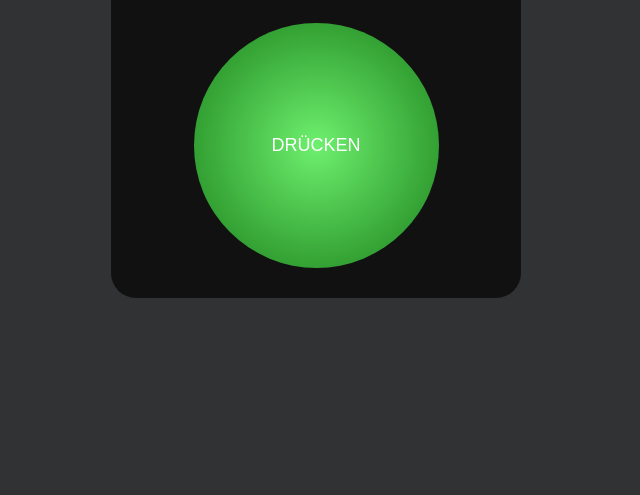
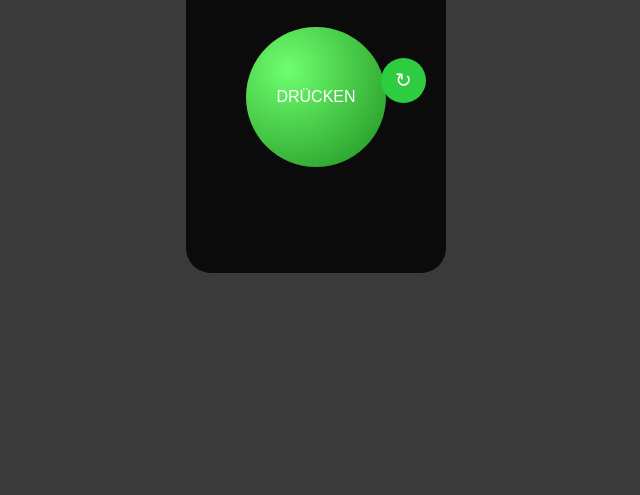
Before and after one commit to alirizasorkun/zaehler-app, a plain HTML site: page index.html in a window 1280 px wide. Shown: the part 305-800 px from the top of the page, without its empty margins (324-964 px from the left). Drawn offline with Linux system fonts and the light colour scheme.

Commit message:
Update index.html

```diff
--- a/index.html
+++ b/index.html
@@ -8,52 +8,61 @@
 <style>
 body {
   margin: 0;
-  background: #303234;
+  background: #3a3a3a;
   display: flex;
   justify-content: center;
   align-items: center;
   height: 100vh;
-  font-family: sans-serif;
+  font-family: Arial, sans-serif;
 }
 
+/* Schwarzer Kasten */
 .box {
-  width: 90%;
-  max-width: 350px;
-  background: #111;
-  padding: 30px;
+  width: 260px;
+  height: 330px;
+  background: #0b0b0b;
   border-radius: 25px;
-  text-align: center;
+  display: flex;
+  flex-direction: column;
+  align-items: center;
+  justify-content: flex-start;
+  padding-top: 25px;
   position: relative;
 }
 
+/* Anzeige */
 .display {
-  background: #ccc;
-  border: 4px solid #2db43f;
+  width: 80%;
+  background: #ddd;
+  border: 3px solid #2ecc40;
   border-radius: 10px;
-  padding: 10px;
-  font-size: 36px;
+  text-align: center;
+  font-size: 28px;
+  padding: 8px;
   margin-bottom: 30px;
 }
 
-.button {
-  width: 70%;
-  aspect-ratio: 1;
+/* Großer Button */
+.main-btn {
+  width: 140px;
+  height: 140px;
   border-radius: 50%;
-  background: radial-gradient(#6ef06e, #1a7f1a);
   border: none;
   color: white;
-  font-size: 18px;
+  font-size: 16px;
+  background: radial-gradient(circle at 30% 30%, #6fff6f, #1e8f1e);
 }
 
-.reset {
+/* Reset Button */
+.reset-btn {
   position: absolute;
-  right: -10px;
-  top: -10px;
-  width: 50px;
-  height: 50px;
+  right: 20px;
+  top: 140px; /* genau neben dem Button */
+  width: 45px;
+  height: 45px;
   border-radius: 50%;
-  background: #2db43f;
   border: none;
+  background: #2ecc40;
   color: white;
   font-size: 20px;
 }
@@ -63,11 +72,13 @@ body {
 <body>
 
 <div class="box">
-  <button class="reset" onclick="resetCounter()">↻</button>
 
   <div id="counter" class="display">0000</div>
 
-  <button class="button" onclick="clickBtn()">DRÜCKEN</button>
+  <button class="main-btn" onclick="clickBtn()">DRÜCKEN</button>
+
+  <button class="reset-btn" onclick="resetCounter()">↻</button>
+
 </div>
 
 <script>
```
